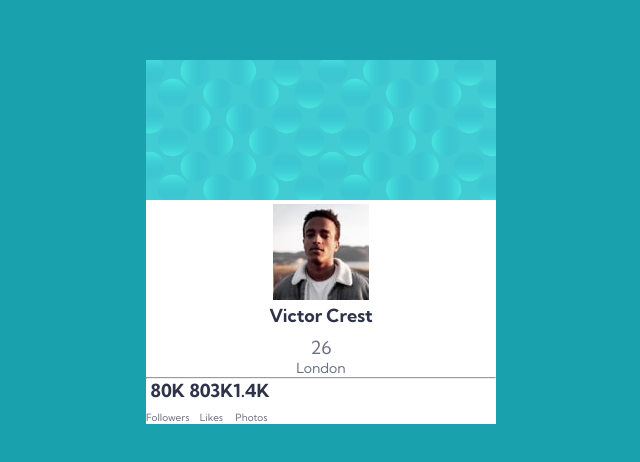
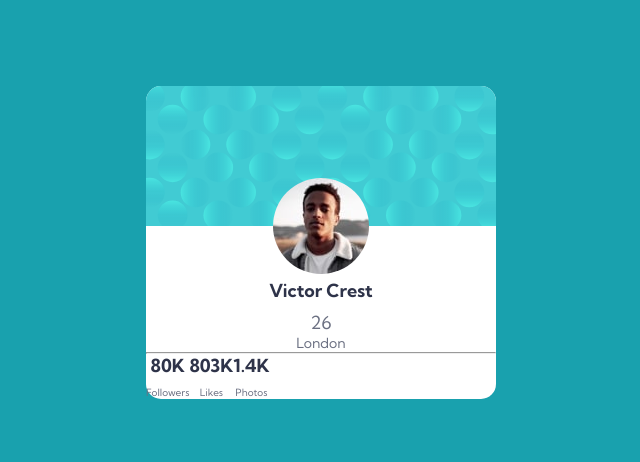
Before and after one commit to marciomarcal98/ci13a-perfil, a plain HTML site: page index.html in a window 1280 px wide. Shown: the part 158-620 px from the top of the page, without its empty margins (319-959 px from the left). Drawn offline with Linux system fonts and the light colour scheme.

Commit message:
aula 08/03

```diff
--- a/index.html
+++ b/index.html
@@ -9,8 +9,8 @@
     </head>
     <body>
         <main>
-            <img src="bg-pattern-card.svg" alt="" />
-            <img src="image-victor.jpg" alt="imagem do Victor" />
+            <img src="bg-pattern-card.svg" alt="" class="bg-imagem" />
+            <img src="image-victor.jpg" alt="imagem do Victor" class="imagem-victor" />
 
             <p><strong>Victor Crest</strong> 26</p>
             <span>London</span>
--- a/style.css
+++ b/style.css
@@ -20,6 +20,7 @@ main {
     background: white;
     width: 350px;
     text-align: center;
+    border-radius: 15px;
 }
 
 span, p {
@@ -53,3 +54,18 @@ ul span {
 ul {
     display: flex;
 }
+
+.bg-imagem {
+    border-radius: 15px 15px 0 0;
+}
+
+.imagem-victor {
+    border-radius: 50%;
+    margin-inline: auto;
+    margin-top: -53px;
+    border: 5px solid #FFF;
+}
+
+img {
+    display: block;
+}
```
